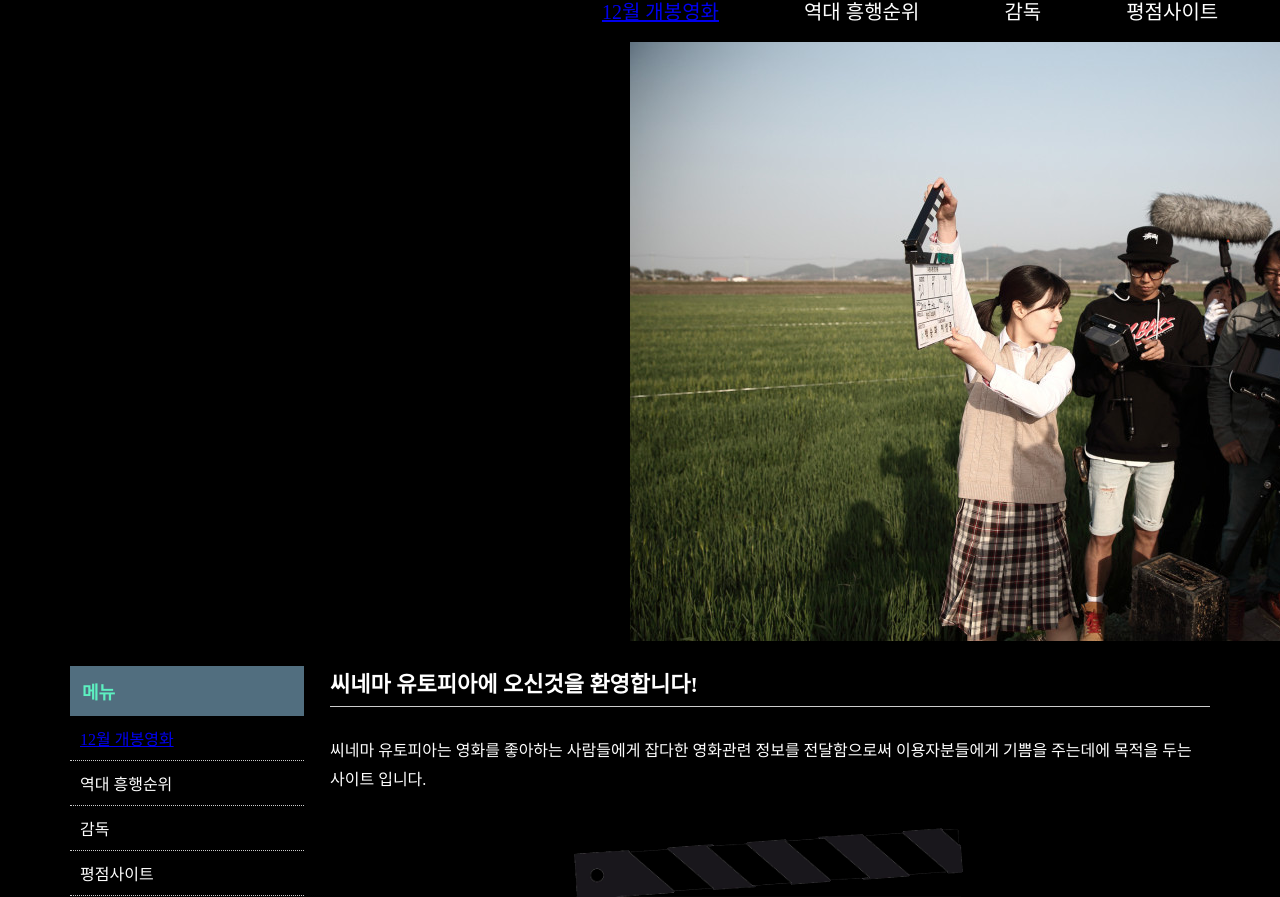
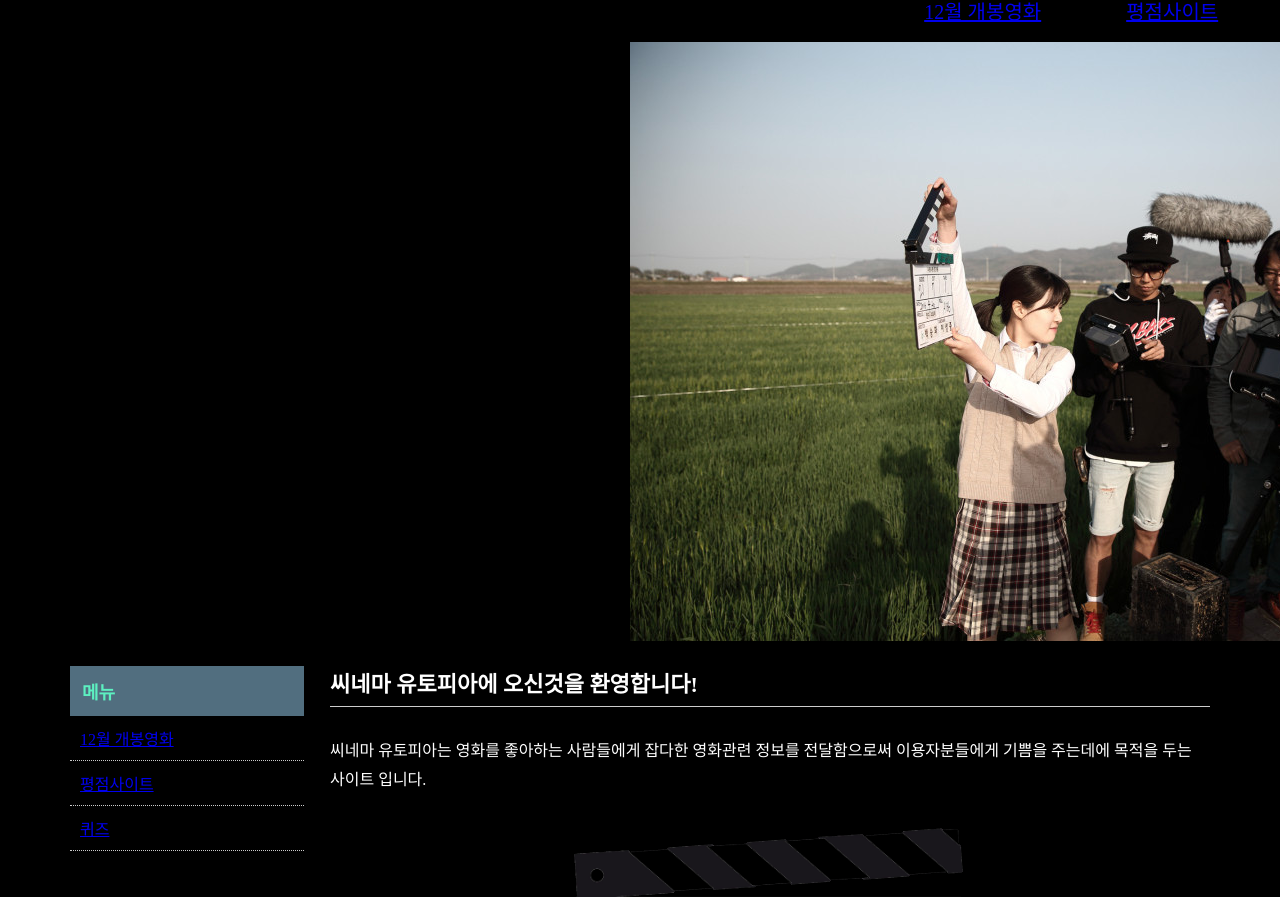
Before and after one commit to soulas1999/soulas1999.github.io, a plain HTML site: page index.html in a window 1280 px wide. Shown: the part 78-975 px from the top of the page. Drawn offline with Linux system fonts and the light colour scheme.

Commit message:
Update index.html

```diff
--- a/index.html
+++ b/index.html
@@ -154,7 +154,7 @@ footer {
 
 <header>
 	<div id="logo">
-		<img src = 'img3/logo.png'>
+		<a href='index.html'><img src = 'img3/logo.png'></a>
 	</div>
 <nav id="menus">
 	<div id="top_menu">
@@ -162,9 +162,7 @@ footer {
 	</div>
 	<ul id="main_menu">
 		<li class = "white"><a href='December table.html' target='_blank'>12월 개봉영화</a></li>
-		<li class = "white">역대 흥행순위</li>
-		<li class = "white">감독</li>
-		<li class = "white">평점사이트</li>
+		<li class = "white"><a href='Critics.html'>평점사이트</a></li>
 		<li class = "white"><a href='Quiz.html' target='_blank'>퀴즈</a></li>
 	</ul>
 </nav>
@@ -178,9 +176,7 @@ footer {
 		<h3>메뉴</h3>
 		<ul>
 		 <li><a href='December table.html' target='_blank'>12월 개봉영화</a></li>
-		 <li>역대 흥행순위</li>
-		 <li>감독</li>
-		 <li>평점사이트</li>
+		 <li><a href='Critics.html'>평점사이트</a></li>
 		 <li><a href='Quiz.html' target='_blank'>퀴즈</a></li>
 		</ul>
 	</nav>
```
